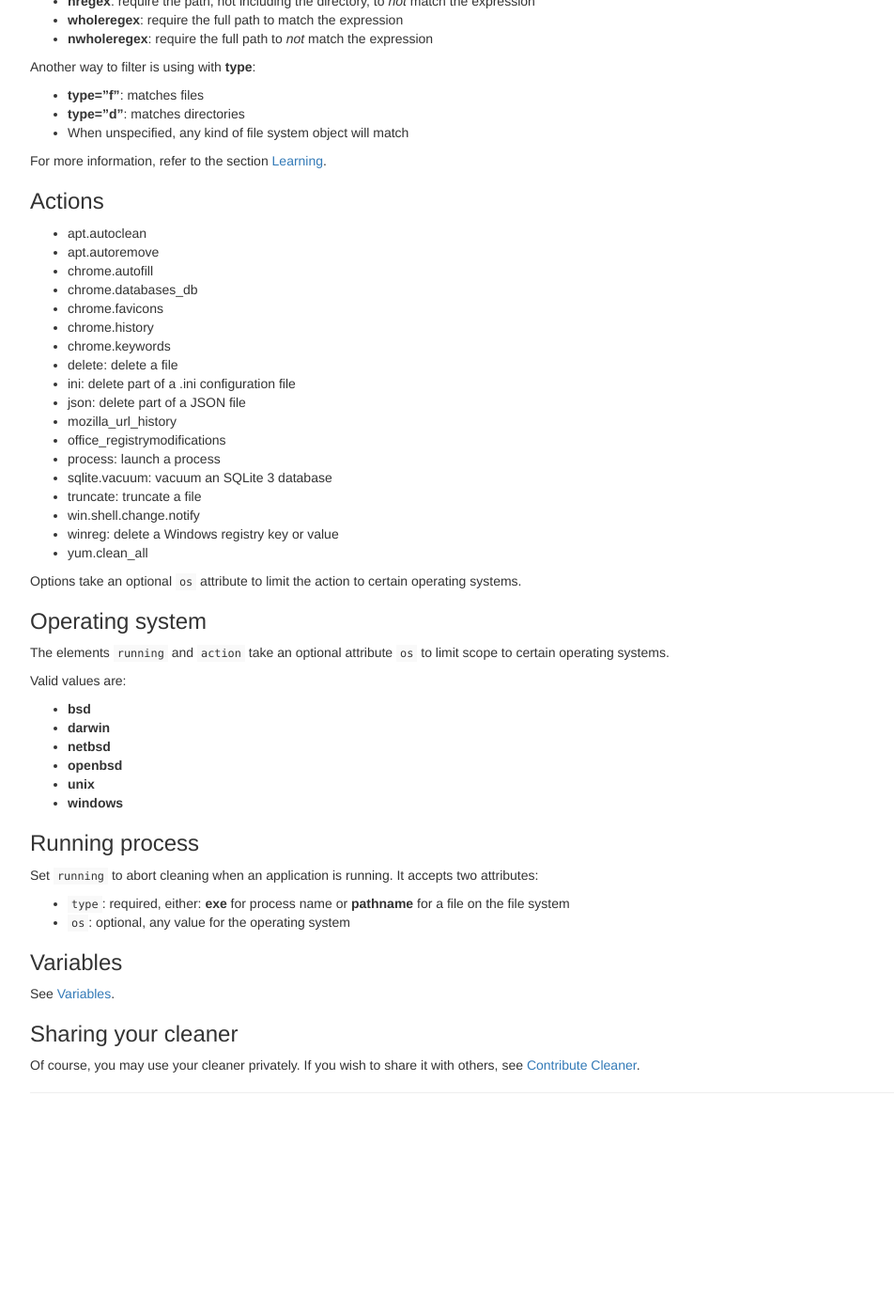
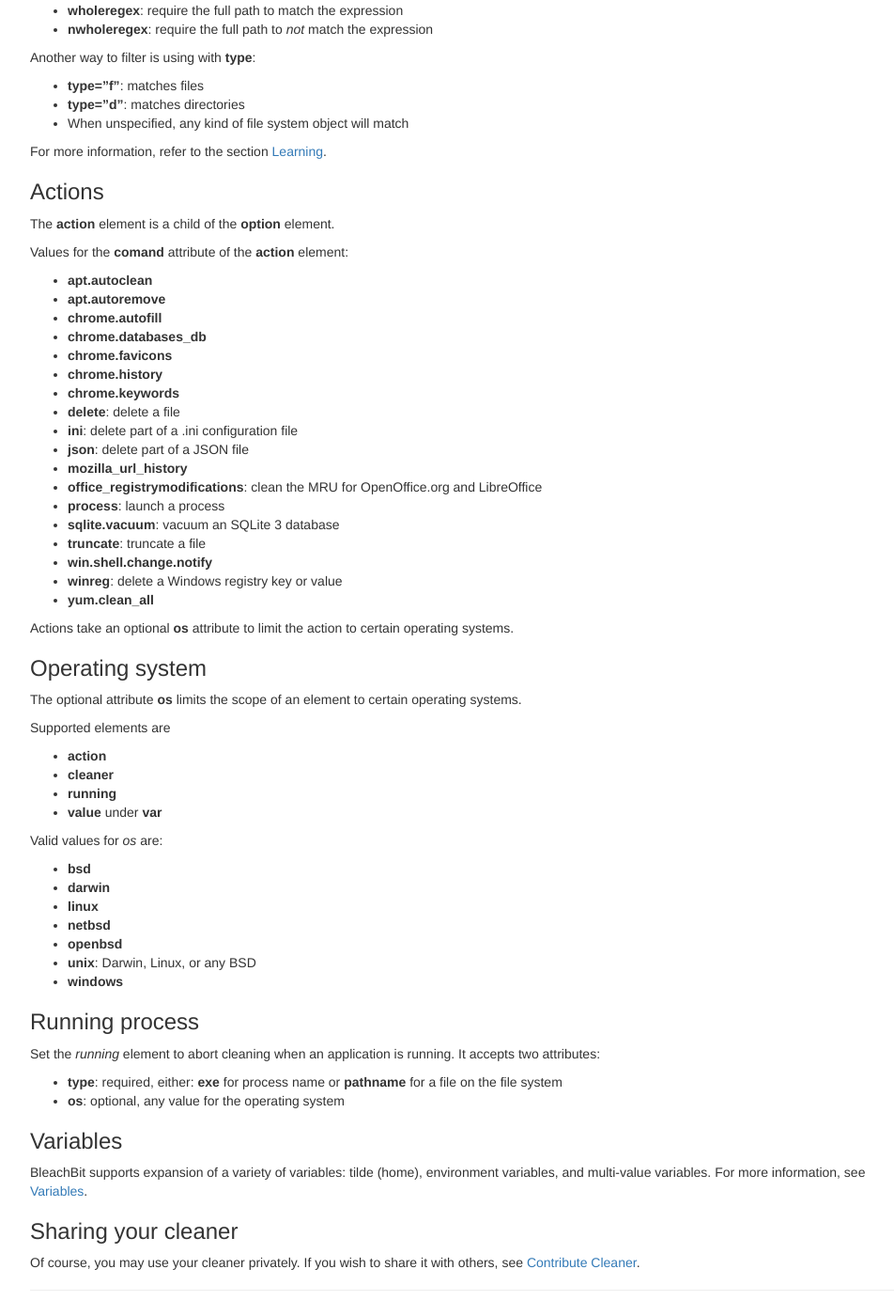
Before and after one commit to bleachbit/docs, a Jekyll site: the page built from _posts/2015-09-25-cleanerml.md, in a window 1280 px wide and 1400 px high, scrolled down 1578 px. Shown: the whole window at 94% size, without its empty margins (233-1185 px from the left). Built offline with Jekyll 4.4.1, drawn with Linux system fonts in a browser that asks for light colours; before the commit the page ends 2802 px from its top, so only the background shows below that; some of the changed text lies outside the part shown.

Commit message:
Make minor changes
- Copy editing
- Add missing value for linux in os attrbute
- Remove reference to Windows XP

````diff
--- a/_posts/2015-09-25-cleanerml.md
+++ b/_posts/2015-09-25-cleanerml.md
@@ -27,16 +27,17 @@ You can think of it as writing XML to delete files, but it is more powerful than
 
 During application startup, BleachBit looks for CleanerML files in a few standard locations:
 
-*   ```/usr/share/bleachbit/cleaners/``` on Linux
-*   ```~/.config/bleachbit/cleaners/``` on Linux
-*   ```share/cleaners/``` relative to the Python script on Linux (useful for running BleachBit from source without installation
-*   ```share\cleaners\``` relative to the BleachBit executable on Windows which typically translates to ```c:\program files\bleachbit\share\cleaners```
+*   `/usr/share/bleachbit/cleaners/` on Linux
+*   `~/.config/bleachbit/cleaners/` on Linux
+*   `share/cleaners/` relative to the Python script on Linux (useful for running BleachBit from source without installation
+*   `share\cleaners\` relative to the BleachBit executable on Windows which typically translates to ```c:\program files\bleachbit\share\cleaners```
     Warning: This directory is deleted when BleachBit is updated or uninstalled.
-*   ```%APPDATA%\BleachBit\cleaners\``` on Windows which typically translates to
-    *   Windows XP: ```C:\Documents and Settings\(username)\Application Data\BleachBit\Cleaners\```
-    *   Windows Vista/7: ```C:\Users\(username)\AppData\Roaming\BleachBit\Cleaners\```
+*   `%APPDATA%\BleachBit\cleaners\` on Windows which typically translates to `C:\Users\(username)\AppData\Roaming\BleachBit\Cleaners\`
 
 Most of these locations are also scanned for [winapp2.ini](/doc/winapp2ini.html) files, but you may only use one winapp2.ini file.
+
+The diagnostics section of the application lists these directories.
+
 
 ### Learning CleanerML
 
@@ -88,51 +89,63 @@ For more information, refer to the section [Learning](#learning-cleanerml).
 
 ### Actions
 
-* apt.autoclean
-* apt.autoremove
-* chrome.autofill
-* chrome.databases_db
-* chrome.favicons
-* chrome.history
-* chrome.keywords
-* delete: delete a file
-* ini: delete part of a .ini configuration file
-* json: delete part of a JSON file
-* mozilla_url_history
-* office_registrymodifications
-* process: launch a process
-* sqlite.vacuum: vacuum an SQLite 3 database
-* truncate: truncate a file
-* win.shell.change.notify
-* winreg: delete a Windows registry key or value
-* yum.clean_all
+The **action** element is a child of the **option** element.
 
-Options take an optional `os` attribute to limit the action to certain operating systems.
+Values for the **comand** attribute of the **action** element:
+
+* **apt.autoclean**
+* **apt.autoremove**
+* **chrome.autofill**
+* **chrome.databases_db**
+* **chrome.favicons**
+* **chrome.history**
+* **chrome.keywords**
+* **delete**: delete a file
+* **ini**: delete part of a .ini configuration file
+* **json**: delete part of a JSON file
+* **mozilla_url_history**
+* **office_registrymodifications**: clean the MRU for OpenOffice.org and LibreOffice
+* **process**: launch a process
+* **sqlite.vacuum**: vacuum an SQLite 3 database
+* **truncate**: truncate a file
+* **win.shell.change.notify**
+* **winreg**: delete a Windows registry key or value
+* **yum.clean_all**
+
+Actions take an optional **os** attribute to limit the action to certain operating systems.
 
 ### Operating system
 
-The elements `running` and `action` take an optional attribute `os` to limit scope to
-certain operating systems.
+The optional attribute **os** limits the scope of an element to certain operating systems.
 
-Valid values are:
+Supported elements are
+
+* **action**
+* **cleaner**
+* **running**
+* **value** under **var**
+
+Valid values for *os* are:
 
 * **bsd**
 * **darwin**
+* **linux**
 * **netbsd**
 * **openbsd**
-* **unix**
+* **unix**: Darwin, Linux, or any BSD
 * **windows**
 
 ### Running process
 
-Set `running` to abort cleaning when an application is running. It accepts two attributes:
+Set the *running* element to abort cleaning when an application is running. It accepts two attributes:
 
-* `type`: required, either: **exe** for process name or **pathname** for a file on the file system
-* `os`: optional, any value for the operating system
+* **type**: required, either: **exe** for process name or **pathname** for a file on the file system
+* **os**: optional, any value for the operating system
 
 ### Variables
 
-See [Variables](/cml/variables.html).
+BleachBit supports expansion of a variety of variables: tilde (home), environment variables, and
+multi-value variables. For more information, see [Variables](/cml/variables.html).
 
 ### Sharing your cleaner
 
````
